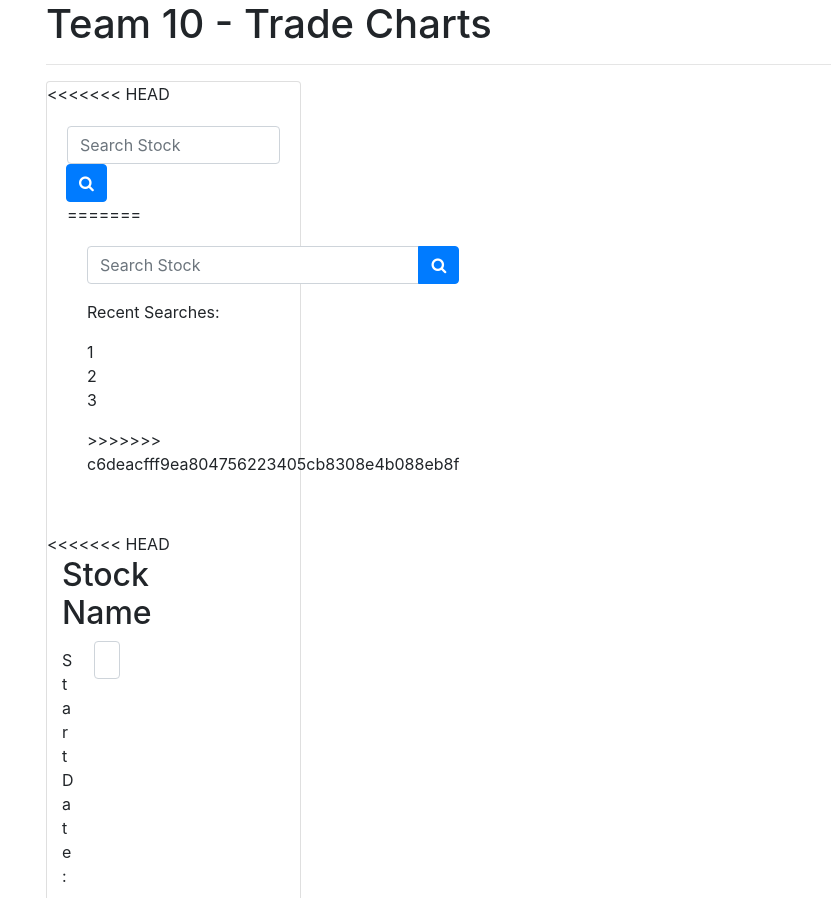
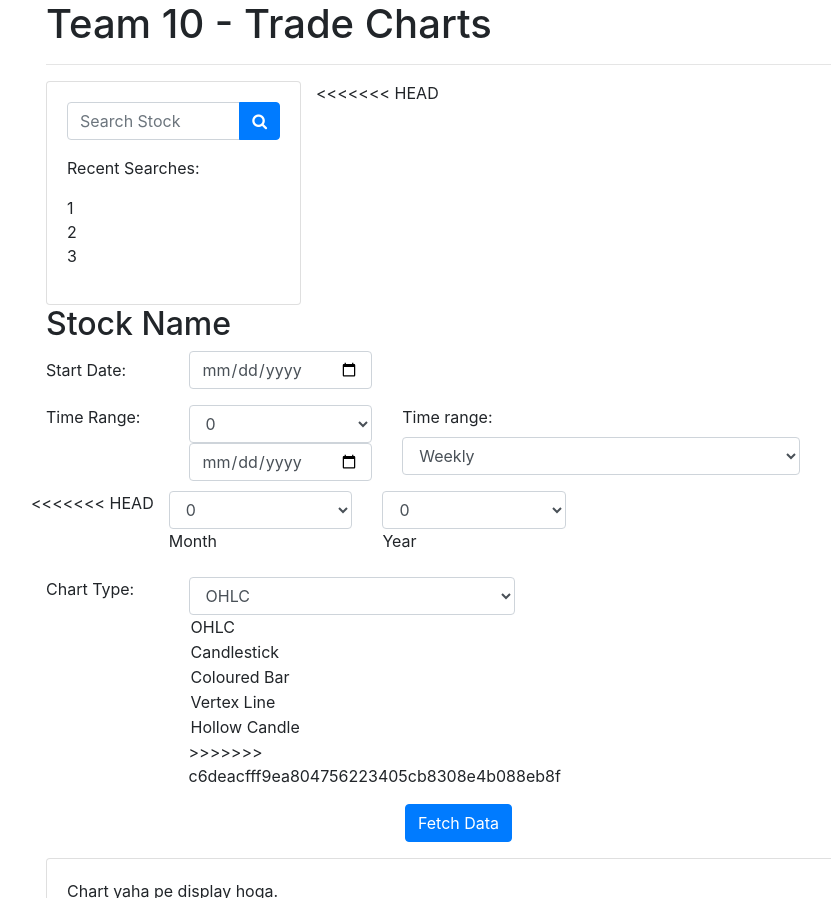
Before and after one commit to harshag3036/BHU-Team10, a plain HTML site: page index.html in a window 1280 px wide. Shown: the top 898 px of the page, without its empty margins (39-870 px from the left). Drawn offline with nearby package versions, Linux system fonts and the light colour scheme.

Commit message:
index file merged

```diff
--- a/index.html
+++ b/index.html
@@ -33,16 +33,6 @@
         <div class="row">
             <div class="col-12 col-md-3">
                 <div class="card">
-<<<<<<< HEAD
-                  <div class="card-body">
-                    <div class="input-group mb-3">
-                        <form action="/stocksymbol" method="POST">
-                        <input type="text" class="form-control" name="symbol" placeholder="Search Stock" type="text">
-                        <div class="input-group-append">
-                            <button class="btn btn-primary" type ="submit" style="max-height: 38px"><i class="fa fa-search"></i></button>
-                        </div>
-                        </form>
-=======
                     <div class="card-body">
                         <!-- Search Box -->
                         <form> <!-- form me action attribute laga lena ki data kahan bhejna hai -->
@@ -61,7 +51,6 @@
                                 <!-- 3 se jada nahi show karege -->
                             </ol>
                         </p>
->>>>>>> c6deacfff9ea804756223405cb8308e4b088eb8f
                     </div>
                 </div>
             </div>
```
